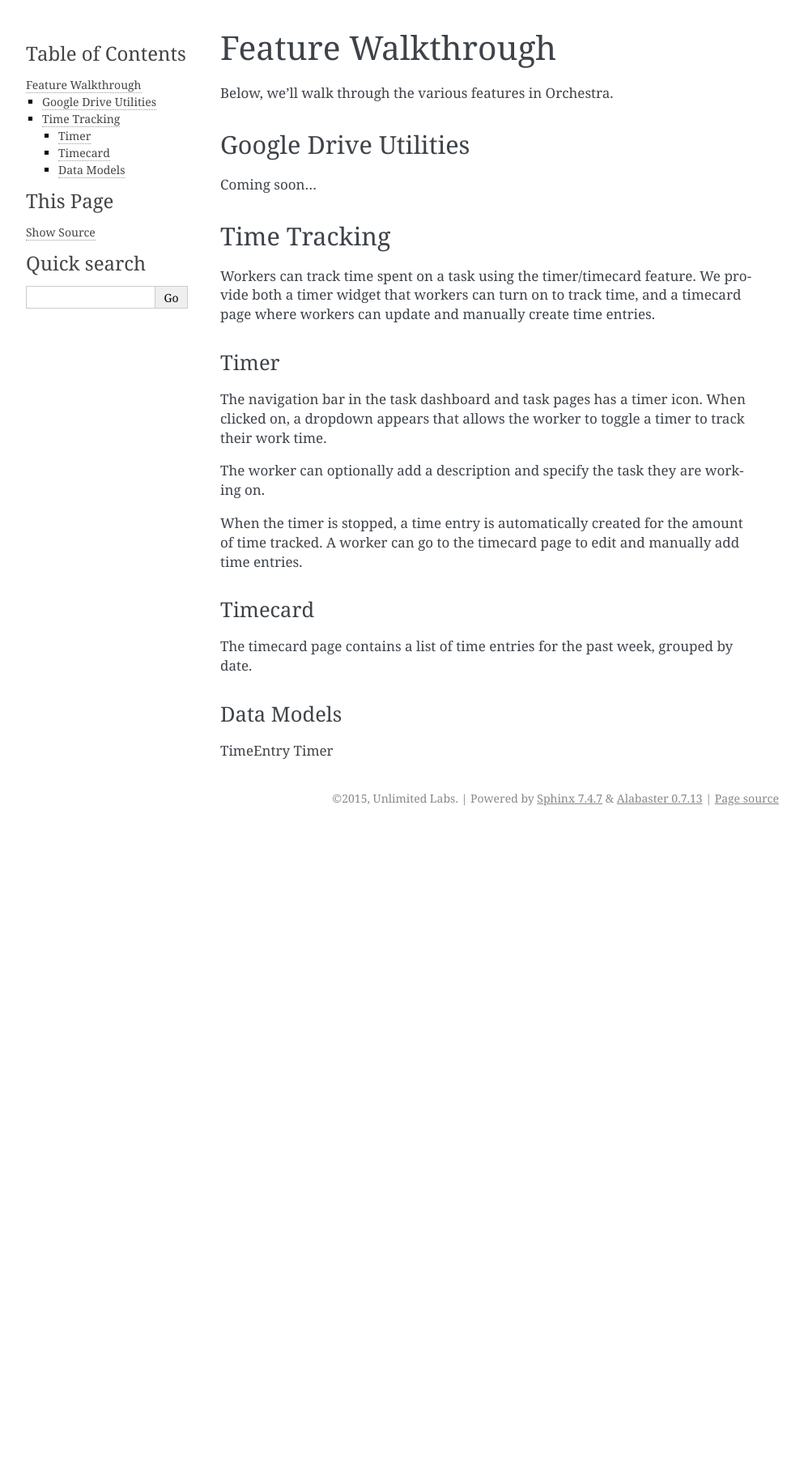
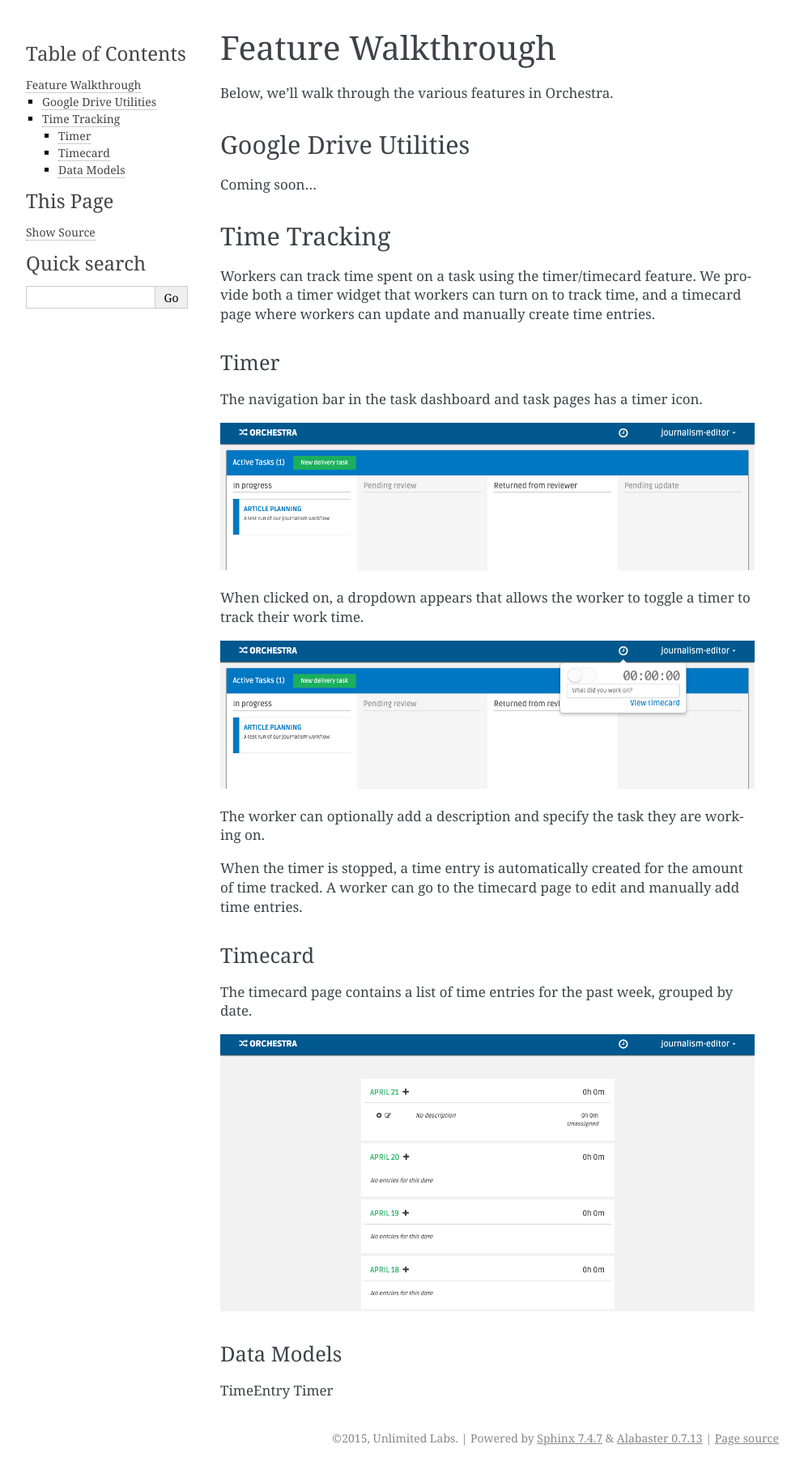
Before and after one commit to b12io/orchestra, a Sphinx documentation site: the page built from docs/source/features.rst, in a window 1280 px wide. Shown: the whole page at 81% size, without its empty margins (148-1141 px from the left). Built offline with Sphinx 7.4.7, drawn with Linux system fonts in a browser that asks for light colours; before the commit the page ends 1025 px from its top, so only the background shows below that.

Commit message:
add images to doc page

```diff
--- a/docs/source/features.rst
+++ b/docs/source/features.rst
@@ -21,8 +21,13 @@
 ===========
 
 The navigation bar in the task dashboard and task pages has a timer icon.
+
+.. image:: ../static/img/time_tracking/timer_icon.png
+
 When clicked on, a dropdown appears that allows the worker to toggle a timer
 to track their work time.
+
+.. image:: ../static/img/time_tracking/timer_dropdown.png
 
 The worker can optionally add a description and specify the task they are
 working on.
@@ -37,6 +42,7 @@
 The timecard page contains a list of time entries for the past week, grouped
 by date.
 
+.. image:: ../static/img/time_tracking/timecard.png
 
 Data Models
 ===========
```
